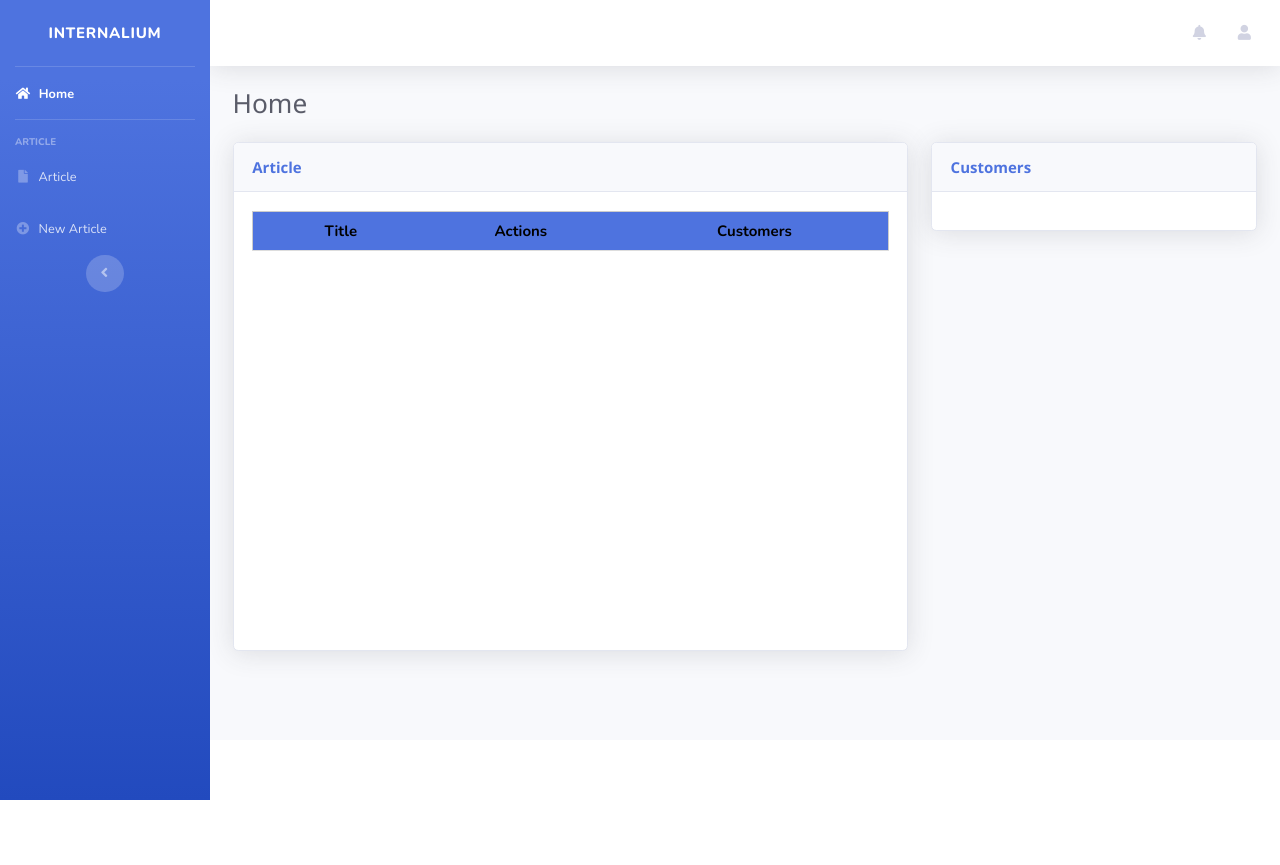
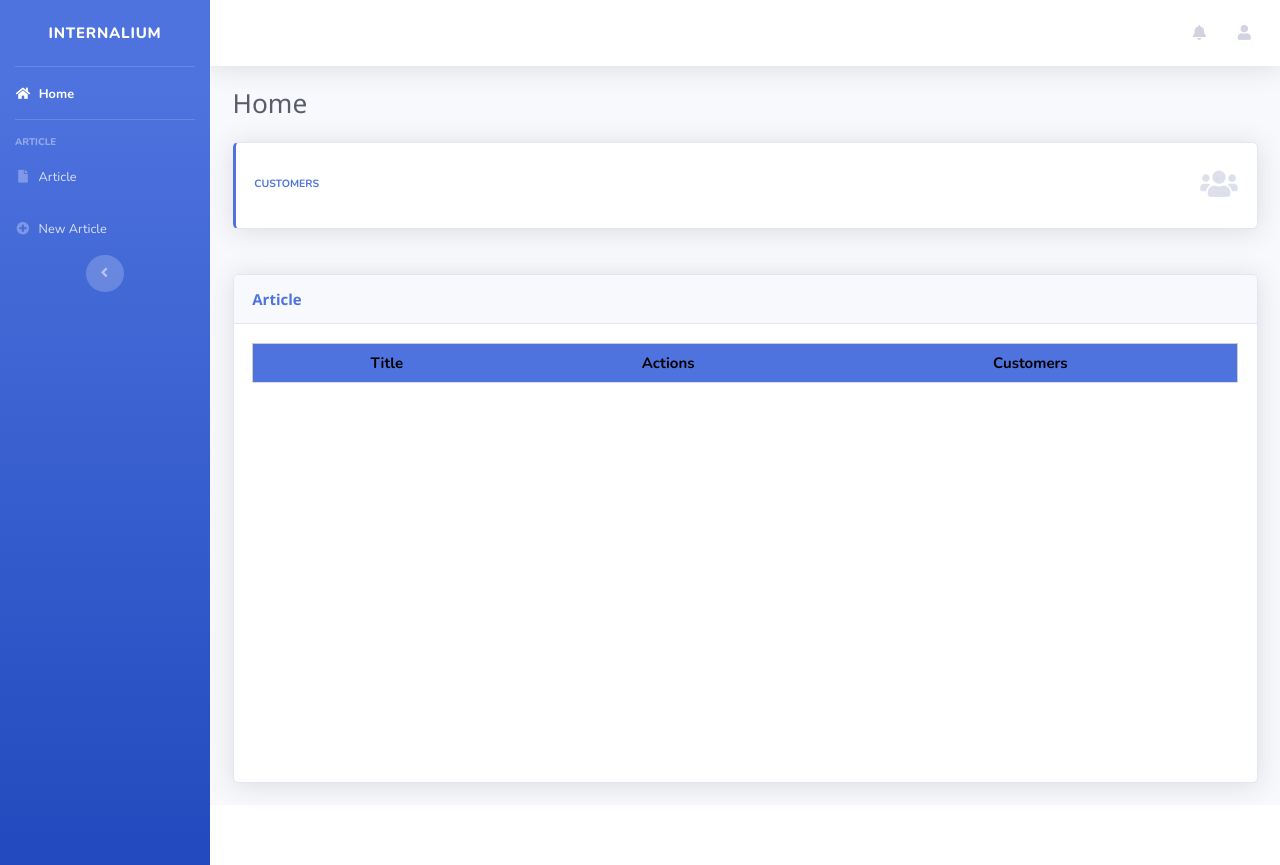
Before and after one commit to Turtle36/HelpDesigning, a Flask app: page /home in a window 1280 px wide. Before the commit the page ends 800 px from the top, so only its background shows below. Run offline with Flask 2, Linux system fonts and the light colour scheme; tables that the repository leaves empty hold one stand-in row (values such as "Sample post"); some libraries are stand-ins or nearby versions.

Commit message:
edit file home.html

```diff
--- a/app/templates/home.html
+++ b/app/templates/home.html
@@ -212,11 +212,34 @@
                 <div class="d-sm-flex align-items-center justify-content-between mb-4">
                     <h1 class="h3 mb-0 text-gray-800">Home</h1>
                 </div>
+
+                <!-- Earnings (Monthly) Card Example -->
+                <div class="card border-left-primary shadow h-100 py-2">
+                    <div class="card-body">
+                        <div class="row no-gutters align-items-center">
+                            <div class="col mr-2">
+                                <div class="text-xs font-weight-bold text-primary text-uppercase mb-1">
+                                    Customers
+                                </div>
+                                <table id="customers">
+                                    <tbody>
+                                    {% for customer in customers %}
+                                        <tr>
+                                            <td class="h5 mb-0 font-weight-bold text-gray-800">{{ customer.customer }}</td>
+                                            <td style="display: none;">{{ customer.username }}</td>
+                                        </tr>
+                                    {% endfor %}
+                                    </tbody>
+                                </table>
+                            </div>
+                            <div class="col-auto">
+                                <i class="fas fa-users fa-2x text-gray-300"></i>
+                            </div>
+                        </div>
+                    </div>
+                </div>
+                <br><br>
                 <!-- Content Row -->
-                <div class="row">
-
-                    <!-- Area Chart -->
-                    <div class="col-xl-8 col-lg-7">
                 <div class="card shadow mb-4">
                     <!-- Card Header - Dropdown -->
                     <div
@@ -248,34 +271,8 @@
                             </table>
                         </div>
                     </div>
-                        </div>
-                    </div>
 
                     <input type="hidden" id="username" name="username">
-
-                    <!-- Pie Chart -->
-                    <div class="col-xl-4 col-lg-5">
-                        <div class="card shadow mb-4">
-                            <!-- Card Header - Dropdown -->
-                            <div
-                                    class="card-header py-3 d-flex flex-row align-items-center justify-content-between">
-                                <h6 class="m-0 font-weight-bold text-primary">Customers</h6>
-                            </div>
-                            <!-- Card Body -->
-                            <div class="card-body" style="overflow: auto;">
-                                <table id="customers">
-                                    <tbody>
-                                    {% for customer in customers %}
-                                        <tr>
-                                            <td>{{ customer.customer }}</td>
-                                            <td style="display: none;">{{ customer.username }}</td>
-                                        </tr>
-                                    {% endfor %}
-                                    </tbody>
-                                </table>
-                            </div>
-                        </div>
-                    </div>
                 </div>
             </div>
         </div>
```
Lines whose indentation alone changed are shown as unchanged.
